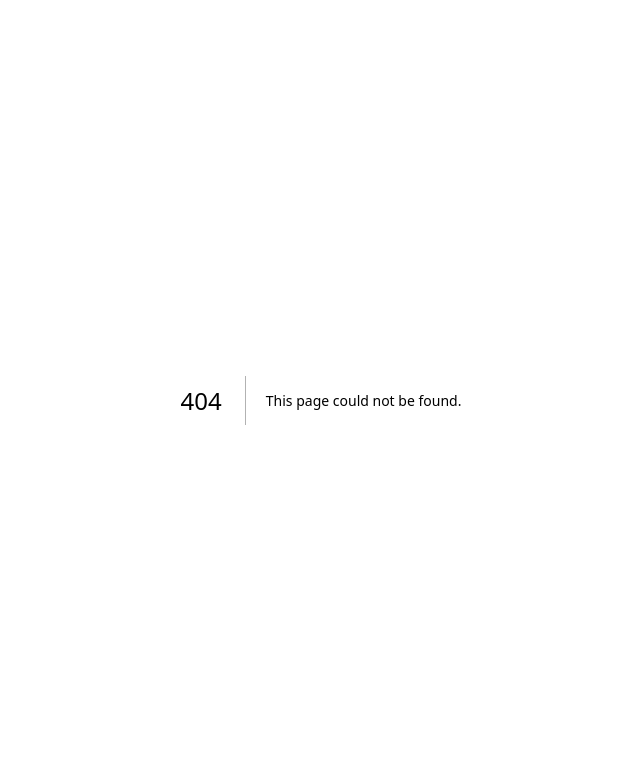
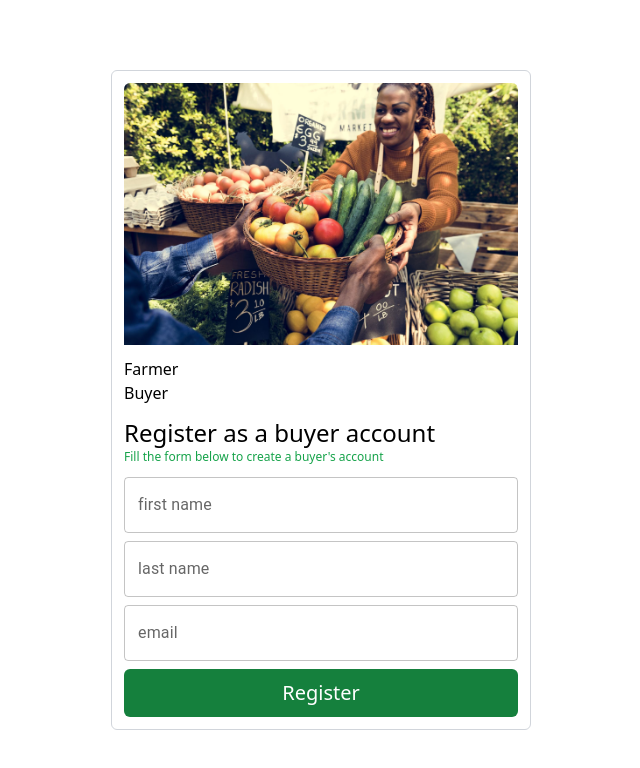
Before and after one commit to MOLTISANTII/agrotrade, a Next.js app: page /auth/signup in a window 1280 px wide. Before the commit this address had no page. Shown: the top 768 px of the page, without its empty margins (319-959 px from the left). Built offline with nearby package versions, Linux system fonts and the light colour scheme.

Commit message:
part of signup UI design

```diff
--- a/package.json
+++ b/package.json
@@ -9,6 +9,9 @@
     "lint": "next lint"
   },
   "dependencies": {
+    "@emotion/react": "^11.11.1",
+    "@emotion/styled": "^11.11.0",
+    "@mui/material": "^5.14.18",
     "next": "14.0.1",
     "react": "^18",
     "react-dom": "^18",
--- /dev/null
+++ b/pages/auth/signup.js
@@ -0,0 +1,51 @@
+import Head from "next/head";
+import Image from "next/image";
+import { TextField,Button } from "@mui/material";
+
+export default function Signup () {
+    return (
+        <>
+        <Head>
+            <title>Signup | AgroTrade</title>
+        </Head>
+        <main className="h-screen flex justify-center items-center py-20">
+            <div className="w-full md:w-[420px] flex flex-col gap-3 border border-gray-300 rounded-md p-3">
+                <Image
+                width={400}
+                height={200}
+                className="rounded-t-md"
+                src='/farm-trade.jpg' alt='farm trade'/>
+
+                <div className="flex flex-col gap-3">
+                    <ul>
+                        <li>Farmer</li>
+                        <li>Buyer</li>
+                    </ul>
+
+                    <div>
+                        <h2 className="text-2xl">Register as a buyer account</h2>
+                        <p className="text-xs text-green-600">Fill the form below to create a buyer's account</p>
+                    </div>
+
+                    <form>
+                        <div className="mb-2">
+                            <TextField className="w-full" variant="outlined" label="first name"/>
+                        </div>
+
+                        <div className="mb-2">
+                            <TextField className="w-full" variant="outlined" label="last name"/>
+                        </div>
+
+                        <div className="mb-2">
+                            <TextField className="w-full" type="email" variant="outlined" label="email"/>
+                        </div>
+
+                        <button className="h-[48px] w-full flex justify-center items-center
+                        bg-green-700 text-white text-xl rounded-md">Register</button>
+                    </form>
+                </div>
+            </div>
+        </main>
+        </>
+    )
+}
```
Also changed, not shown: 1 other file (tests, documents, lock files or other folders).
